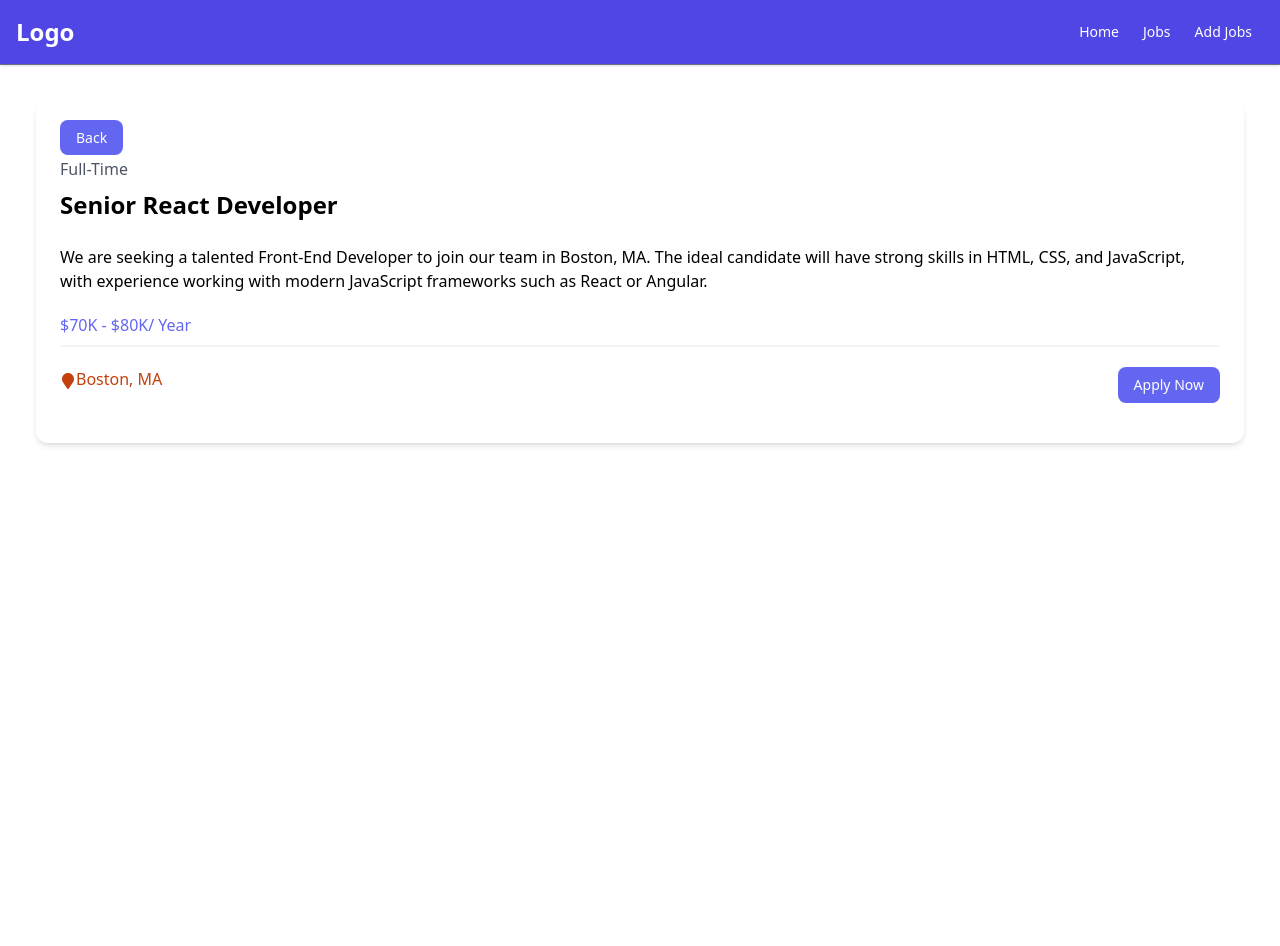
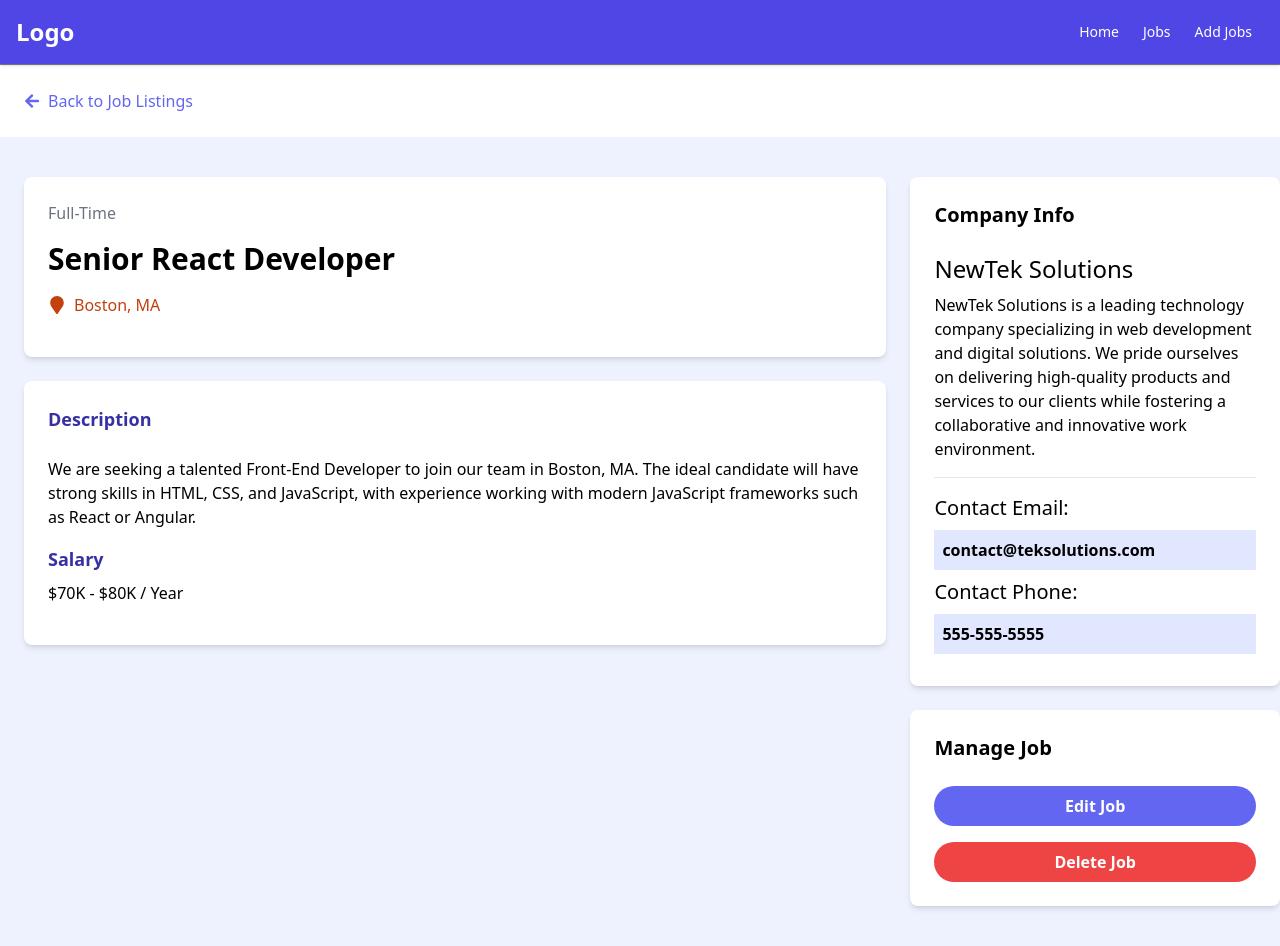
Before and after one commit to Abdi036/job_listing, a React (Vite) app: page /job/1 in a window 1280 px wide. Before the commit the page ends 800 px from the top, so only its background shows below. Built offline with nearby package versions, Linux system fonts and the light colour scheme; data requests are answered from the project's data file.

Commit message:
fix a bug in joppage

```diff
--- a/src/pages/JobPage.jsx
+++ b/src/pages/JobPage.jsx
@@ -1,6 +1,6 @@
 import { useEffect, useState } from "react";
 import { Link, useParams } from "react-router-dom";
-import { FaMapMarker } from "react-icons/fa";
+import { FaArrowLeft, FaMapMarker } from "react-icons/fa";
 
 export default function JobPage() {
   const [job, setJob] = useState(null);
@@ -32,38 +32,75 @@ export default function JobPage() {
   }
 
   return (
-    <div className="container mx-auto p-4">
-      {job ? (
-        <div className="bg-white rounded-xl shadow-md p-6 m-5">
+    <>
+      <section>
+        <div className="container mx-auto py-6 px-6">
           <Link
-            to={`/`}
-            className="h-[36px] bg-indigo-500 hover:bg-indigo-600 text-white px-4 py-2 rounded-lg text-center text-sm"
+            to="/"
+            className="text-indigo-500 hover:text-indigo-600 flex items-center"
           >
-            Back
+            <FaArrowLeft className="mr-2" /> Back to Job Listings
           </Link>
-          <div className="mb-6">
-            <div className="text-gray-600 my-2">{job.type}</div>
-            <h3 className="text-2xl font-bold">{job.title}</h3>
-          </div>
-          <div className="mb-5">{job.description}</div>
-          <h3 className="text-indigo-500 mb-2">{job.salary}/ Year</h3>
-          <div className="border border-gray-100 mb-5"></div>
-          <div className="flex flex-col lg:flex-row justify-between mb-4">
-            <div className="text-orange-700 mb-3 lg:mb-0">
-              <FaMapMarker className="inline" />
-              {job.location}
-            </div>
-            <Link
-              to={`/job/${job.id}`}
-              className="h-[36px] bg-indigo-500 hover:bg-indigo-600 text-white px-4 py-2 rounded-lg text-center text-sm"
-            >
-              Apply Now
-            </Link>
+        </div>
+      </section>
+
+      <section className="bg-indigo-50 min-h-screen">
+        <div className="container mx-auto py-10 px-6">
+          <div className="grid grid-cols-1 md:grid-cols-[70%,30%] w-full gap-6">
+            <main>
+              <div className="bg-white p-6 rounded-lg shadow-md text-center md:text-left">
+                <div className="text-gray-500 mb-4">{job.type}</div>
+                <h1 className="text-3xl font-bold mb-4">{job.title}</h1>
+                <div className="text-gray-500 mb-4 flex items-center justify-center md:justify-start">
+                  <FaMapMarker className="text-orange-700 text-lg mr-2" />
+                  <p className="text-orange-700">{job.location}</p>
+                </div>
+              </div>
+
+              <div className="bg-white p-6 rounded-lg shadow-md mt-6">
+                <h3 className="text-indigo-800 text-lg font-bold mb-6">
+                  Description
+                </h3>
+                <p className="mb-4">{job.description}</p>
+                <h3 className="text-indigo-800 text-lg font-bold mb-2">
+                  Salary
+                </h3>
+                <p className="mb-4">{job.salary} / Year</p>
+              </div>
+            </main>
+
+            <aside>
+              <div className="bg-white p-6 rounded-lg shadow-md">
+                <h3 className="text-xl font-bold mb-6">Company Info</h3>
+                <h2 className="text-2xl">{job.company.name}</h2>
+                <p className="my-2">{job.company.description}</p>
+                <hr className="my-4" />
+                <h3 className="text-xl">Contact Email:</h3>
+                <p className="my-2 bg-indigo-100 p-2 font-bold">
+                  {job.company.contactEmail}
+                </p>
+                <h3 className="text-xl">Contact Phone:</h3>
+                <p className="my-2 bg-indigo-100 p-2 font-bold">
+                  {job.company.contactPhone}
+                </p>
+              </div>
+
+              <div className="bg-white p-6 rounded-lg shadow-md mt-6">
+                <h3 className="text-xl font-bold mb-6">Manage Job</h3>
+                <Link
+                  to={`/edit-job/${job.id}`}
+                  className="bg-indigo-500 hover:bg-indigo-600 text-white text-center font-bold py-2 px-4 rounded-full w-full focus:outline-none focus:shadow-outline mt-4 block"
+                >
+                  Edit Job
+                </Link>
+                <button className="bg-red-500 hover:bg-red-600 text-white font-bold py-2 px-4 rounded-full w-full focus:outline-none focus:shadow-outline mt-4 block">
+                  Delete Job
+                </button>
+              </div>
+            </aside>
           </div>
         </div>
-      ) : (
-        <div>Job not found.</div>
-      )}
-    </div>
+      </section>
+    </>
   );
 }
```
